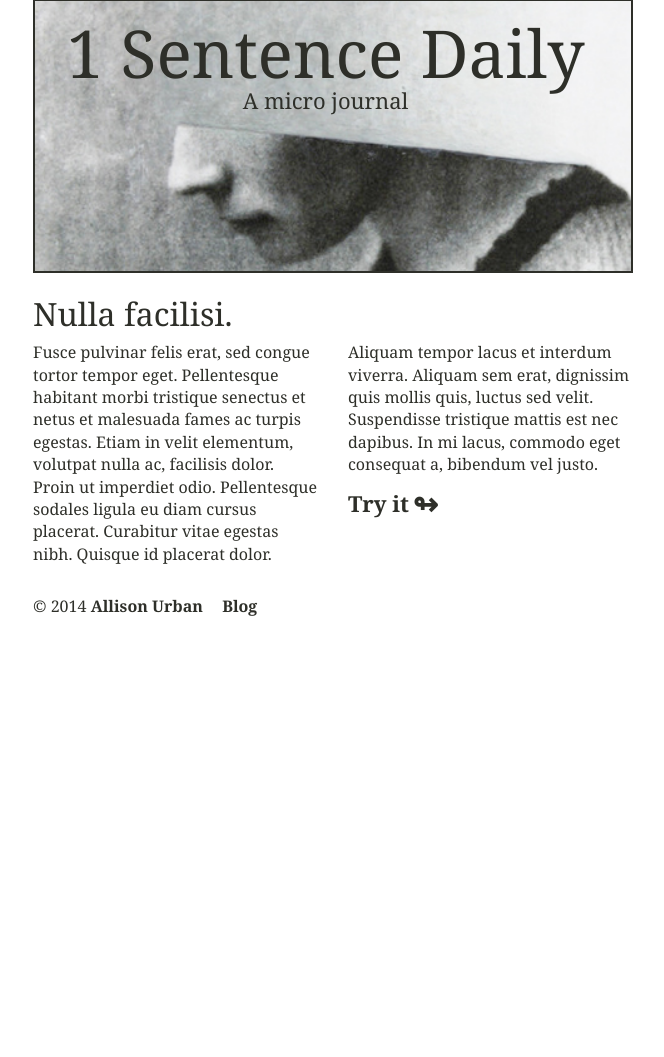
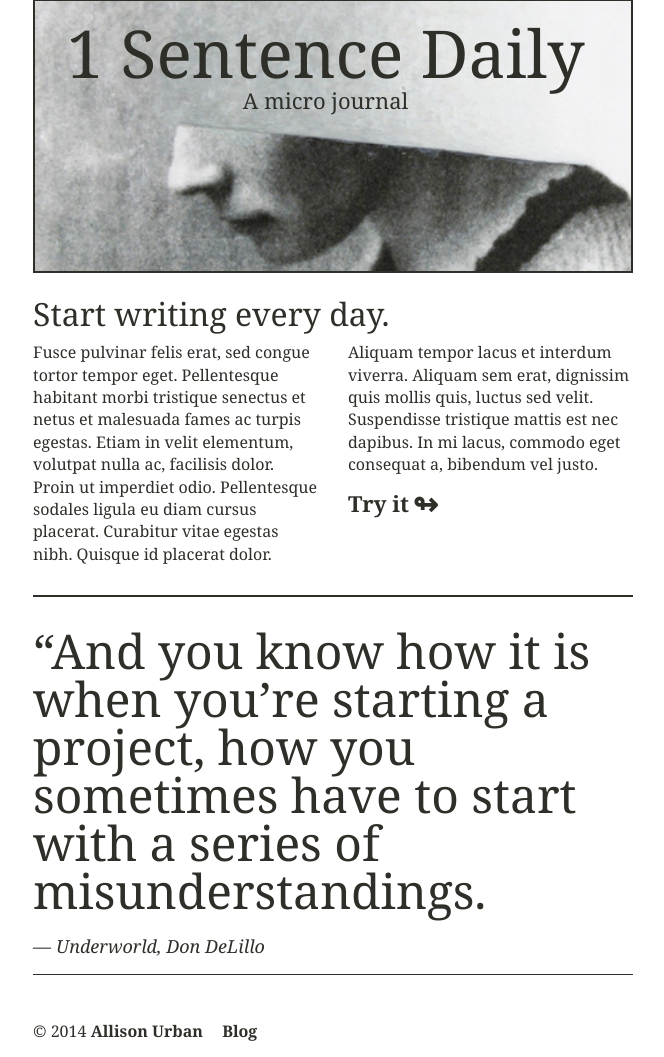
Before and after one commit to allisonurban/1sd0, a Flask app: page / in a window 1280 px wide. Shown: the part 68-1125 px from the top of the page, without its empty margins (307-971 px from the left). Before the commit the page ends 684 px from the top, so only its background shows below. Run offline with Flask 2, Linux system fonts and the light colour scheme; parts of the project's set-up code (start-up, migrations or seed data) failed here and were passed over; some libraries are stand-ins or nearby versions.

Commit message:
collected sentences for the home page and tweaked a few blockquote styles

```diff
--- a/app/static/css/style.css
+++ b/app/static/css/style.css
@@ -297,7 +297,8 @@ fieldset .error {
     font-size: 300%;
     font-family: "alize", Georgia, serif;
     line-height: 1em;
-    padding-bottom: 5px; }
+    padding-bottom: 5px;
+    margin: 15px 0; }
 
 .blockquote blockquote:before {
     content: '\201C'; }
--- a/app/templates/index.html
+++ b/app/templates/index.html
@@ -7,7 +7,7 @@
     </div>
 </header>
 <section class="line content">
-    <h2 class="line l">Nulla facilisi.</h2>
+    <h2 class="line l">Start writing every day.</h2>
     <div class="txtblock l">
         <p>Fusce pulvinar felis erat, sed congue tortor tempor eget. Pellentesque habitant morbi tristique senectus et netus et malesuada fames ac turpis egestas. Etiam in velit elementum, volutpat nulla ac, facilisis dolor. Proin ut imperdiet odio. Pellentesque sodales ligula eu diam cursus placerat. Curabitur vitae egestas nibh. Quisque id placerat dolor.</p>
     </div>
@@ -16,4 +16,27 @@
         <a class="fancy h3" href="">Try it</a>
     </div>
 </section>
+<section class="line content">
+    <div class="blockquote">
+<!--         <blockquote>When there are no echoes, the silence is as horrible as that heavy weight that keeps you from running away in dreams.</blockquote>
+        <cite>Adolfo Bioy Casares, The Invention of Morel</cite> -->
+        <blockquote>And you know how it is when you’re starting a project, how you sometimes have to start with a series of misunderstandings.</blockquote>
+        <cite>Underworld, Don DeLillo</cite>
+<!--         <blockquote>The mattress, waiting.</blockquote>
+        <cite>Thomas Pynchon, The Crying of Lot 49</cite> -->
+<!--         <blockquote>He said he discovered mud, rain and the infinite, in that order.</blockquote>
+        <cite>Lars Iyer, Spurious</cite> -->
+<!--         <blockquote>From gutters, rats exclaim in gutter chorus; life is an argument with the world over time.</blockquote>
+        <cite>Colson Whitehead, The Colossus of New York</cite> -->
+<!--         <blockquote>She was a painting by Matisse, but she took sleeping pills.</blockquote>
+        <cite>Carole Maso, The Art Lover</cite> -->
+<!--         <blockquote>A man that is born falls into a dream like a man who falls into the sea.</blockquote>
+        <cite>Joseph Conrad, Lord Jim</cite> -->
+<!--         <blockquote>Many fine people were out there living, people whose consciences permitted them to sleep at night despite their not having written a decent sentence that day, or ever.</blockquote>
+        <cite>Annie Dillard, The Writing Life</cite> -->
+<!--        <blockquote>The line of words is a fiber optic, flexible as wire; it illuminates the path just before its fragile tip.</blockquote>
+        <cite>Annie Dillard, The Writing Life</cite> -->
+
+    </div>
+</section>
 {% endblock %}
```
